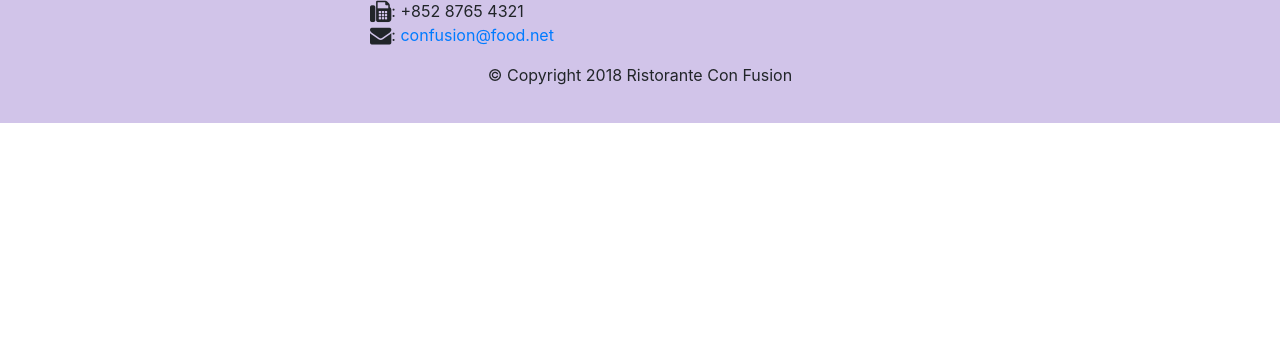
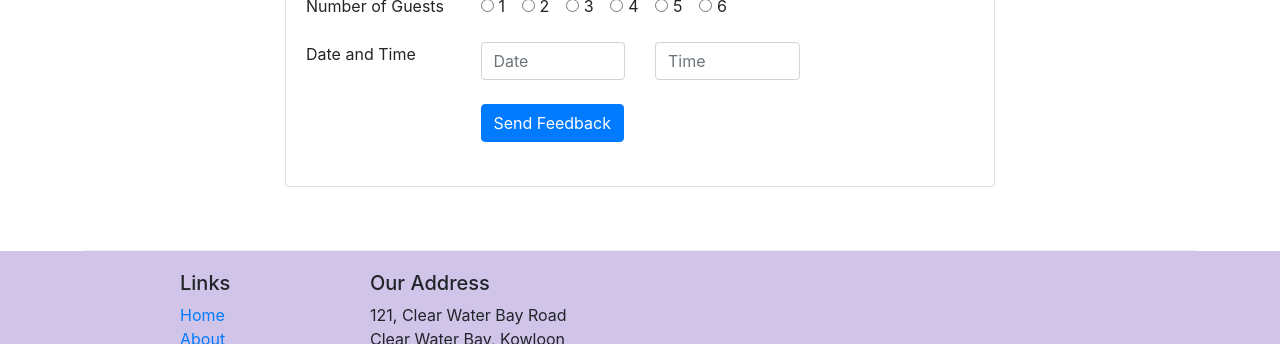
Before and after one commit to heloy07/Front-End-Web-UI-Frameworks-and-Tools-Bootstrap-4, a website: page index.html in a window 1280 px wide. Shown: the part 1683-2027 px from the top of the page. Before the commit the page ends 1806 px from the top, so only its background shows below. Drawn offline with nearby package versions, Linux system fonts and the light colour scheme.

Commit message:
assignement2- Table reservation

```diff
--- a/index.html
+++ b/index.html
@@ -24,10 +24,14 @@
             <a class="navbar-brand mr-auto" href="#"><img src="img/logo.png" height="30" width="41"></a>
             <div class='collapse navbar-collapse' id='Navbar'>
                 <ul class='navbar-nav mr-auto'>
-                    <li class='navbar-item active'><a class='nav-link' href='#'><span class='fa fa-home fa-lg'></span> Home</a></li>
-                    <li class='navbar-item'><a class='nav-link' href='aboutus.html'><span class='fa fa-info fa-lg'></span>About</a></li>
-                    <li class='navbar-item'><a class='nav-link' href='#'><span class='fa fa-list fa-lg'></span>Menu</a></li>
-                    <li class='navbar-item'><a class='nav-link' href='contactus.html'><span class='fa fa-address-card fa-lg'></span>Contact</a></li>
+                    <li class='navbar-item active'><a class='nav-link' href='#'><span class='fa fa-home fa-lg'></span>
+                            Home</a></li>
+                    <li class='navbar-item'><a class='nav-link' href='aboutus.html'><span
+                                class='fa fa-info fa-lg'></span>About</a></li>
+                    <li class='navbar-item'><a class='nav-link' href='#'><span class='fa fa-list fa-lg'></span>Menu</a>
+                    </li>
+                    <li class='navbar-item'><a class='nav-link' href='contactus.html'><span
+                                class='fa fa-address-card fa-lg'></span>Contact</a></li>
                 </ul>
             </div>
         </div>
@@ -35,13 +39,17 @@
 
     <header class='jumbotron'>
         <div class='container'>
-            <div class='row row-header'>
+            <div class='row  align-items-center'>
                 <div class='col-12 col-sm-6'>
                     <h1>Ristorante con Fusion</h1>
                     <p>We take inspiration from the World's best cuisines, and create a unique fusion experience. Our
                         lipsmacking creations will tickle your culinary senses!</p>
                 </div>
-                <div class='col-12 col-sm'>
+                <div class="col-12 col-sm-3 align-self-center">
+                    <img src="img/logo.png" class="img-fluid">
+                </div>
+                <div class="col-12 col-sm-3 align-self-center">
+                    <a type='button' class='btn btn-warning btn-block' href='#reservation'> Reserve Table</a>
                 </div>
             </div>
         </div>
@@ -54,10 +62,10 @@
             </div>
             <div class='col col-sm order-sm-first col-md'>
                 <div class="media">
-                    <img class="d-flex mr-3 img-thumbnail align-self-center"
-                            src="img/uthappizza.png" alt="Uthappizza">
+                    <img class="d-flex mr-3 img-thumbnail align-self-center" src="img/uthappizza.png" alt="Uthappizza">
                     <div class="media-body">
-                        <h2 class="mt-0">Uthappizza <span class="badge badge-danger">HOT</span><span class='badge badge-pill badge-secondary'>$4.99</span></h2>
+                        <h2 class="mt-0">Uthappizza <span class="badge badge-danger">HOT</span><span
+                                class='badge badge-pill badge-secondary'>$4.99</span></h2>
                         <p class="d-none d-sm-block">A unique combination of Indian Uthappam (pancake) and
                             Italian pizza, topped with Cerignola olives, ripe vine
                             cherry tomatoes, Vidalia onion, Guntur chillies and
@@ -74,17 +82,18 @@
             <div class='col-12 col-sm-4 col-md-3'>
                 <h3>This Month's Promotions</h3>
             </div>
-            <div class='col col-sm order-sm-first col-md'>
+            <div class='col col-sm order-sm-last col-md'>
                 <div class='media'>
-                    <img class='d-flex mr-3 img-thumbnail align-self-center'
-                            src='img/buffet.png' alt='buffet'>
+
                     <div class='media-body'>
-                        <h2 class='mt-0'>Weekend Grand Buffet</h2>
-                        <p class='d-none d-sm-block'>Featuring mouthwatering combinations with a choice of five different salads, six enticing
-                            appetizers, six main entrees and five choicest desserts. Free flowing bubbly and soft drinks.
+                        <h2 class='mt-0'>Weekend Grand Buffet <span class="badge badge-danger">HOT</span></h2>
+                        <p class='d-none d-sm-block'>Featuring mouthwatering combinations with a choice of five
+                            different salads, six enticing
+                            appetizers, six main entrees and five choicest desserts. Free flowing bubbly and soft
+                            drinks.
                             All for just $19.99 per person. </p>
-
                     </div>
+                    <img class='d-flex mr-3 img-thumbnail align-self-center' src='img/buffet.png' alt='buffet'>
                 </div>
 
             </div>
@@ -96,8 +105,8 @@
             </div>
             <div class='col col-sm  order-sm-first col-md'>
                 <div class="media">
-                    <img class="d-flex mr-3 img-thumbnail align-self-center"
-                            src="img/alberto.png" alt="Alberto Somayya">
+                    <img class="d-flex mr-3 img-thumbnail align-self-center" src="img/alberto.png"
+                        alt="Alberto Somayya">
                     <div class="media-body">
                         <h2 class="mt-0">Alberto Somayya</h2>
                         <h4>Executive Chef</h4>
@@ -105,11 +114,74 @@
                             International experience having worked closely with
                             whos-who in the culinary world, he specializes in
                             creating mouthwatering Indo-Italian fusion experiences.
-                            </p>
+                        </p>
                     </div>
                 </div>
 
             </div>
+        </div>
+        <div class='row row-content align-items-center'>
+            <div class="offset-md-2 col-12 col-sm-8 ">
+                <div class="card">
+                    <h3 class="card-header badge-warning text-white">Reserve a Table</h3>
+                    <div class="card-body">
+                        <form id='reservation'>
+                            <dl class="row">
+                                <dd class="col-6 col-sm-3">Number of Guests</dd>
+                                <dd class="col-12 col-sm-9">
+                                    <div class="form-check form-check-inline">
+                                        <input class="form-check-input" type="radio" id="guests1" name="guests"
+                                            value="1">
+                                        <label class="form-check-label" for="guests1"> 1 </label>
+                                    </div>
+                                    <div class="form-check form-check-inline">
+                                        <input class="form-check-input" type="radio" id="guests2" name="guests"
+                                            value="2">
+                                        <label class="form-check-label" for="guests2"> 2 </label>
+                                    </div>
+                                    <div class="form-check form-check-inline">
+                                        <input class="form-check-input" type="radio" id="guests3" name="guests"
+                                            value="3">
+                                        <label class="form-check-label" for="guests3"> 3 </label>
+                                    </div>
+                                    <div class="form-check form-check-inline">
+                                        <input class="form-check-input" type="radio" id="guests4" name="guests"
+                                            value="4">
+                                        <label class="form-check-label" for="guests4"> 4 </label>
+                                    </div>
+                                    <div class="form-check form-check-inline">
+                                        <input class="form-check-input" type="radio" id="guests5" name="guests"
+                                            value="5">
+                                        <label class="form-check-label" for="guests5"> 5 </label>
+                                    </div>
+                                    <div class="form-check form-check-inline">
+                                        <input class="form-check-input" type="radio" id="guests6" name="guests"
+                                            value="6">
+                                        <label class="form-check-label" for="guests6"> 6 </label>
+                                    </div>
+                                </dd>
+                            </dl>
+                            <dl class='row'>
+                                <dd class='col-12 col-sm-3'>Date and Time</dd>
+                                <dd class='col-12 col-sm-3'>
+                                    <input type="text" class="form-control" id="dateId" name="date" placeholder="Date">
+                                </dd>
+                                <dd class='col-12 col-sm-3'>
+                                    <input type="text" class="form-control" id="timeId" name="time" placeholder="Time">
+                                </dd>
+                            </dl>
+                            <dl class='row'>
+                                <dd class="offset-md-3 col-md-10">
+
+                                    <button type="submit" class="btn btn-primary">Send Feedback</button>
+
+                                </dd>
+                            </dl>
+                        </form>
+                    </div>
+                </div>
+            </div>
+
         </div>
     </div>
 
@@ -139,11 +211,16 @@
                 </div>
                 <div class='col12 col-sm-4 align-self-center'>
                     <div class="text-center">
-                        <a class="btn btn-social-icon btn-google" href="http://google.com/+"><i class="fa fa-google-plus"></i></a>
-                        <a class="btn btn-social-icon btn-facebook" href="http://www.facebook.com/profile.php?id="><i class="fa fa-facebook"></i></a>
-                        <a class="btn btn-social-icon btn-linkedin" href="http://www.linkedin.com/in/"><i class="fa fa-linkedin"></i></a>
-                        <a class="btn btn-social-icon btn-twitter" href="http://twitter.com/"><i class="fa fa-twitter"></i></a>
-                        <a class="btn btn-social-icon btn-google" href="http://youtube.com/"><i class="fa fa-youtube"></i></a>
+                        <a class="btn btn-social-icon btn-google" href="http://google.com/+"><i
+                                class="fa fa-google-plus"></i></a>
+                        <a class="btn btn-social-icon btn-facebook" href="http://www.facebook.com/profile.php?id="><i
+                                class="fa fa-facebook"></i></a>
+                        <a class="btn btn-social-icon btn-linkedin" href="http://www.linkedin.com/in/"><i
+                                class="fa fa-linkedin"></i></a>
+                        <a class="btn btn-social-icon btn-twitter" href="http://twitter.com/"><i
+                                class="fa fa-twitter"></i></a>
+                        <a class="btn btn-social-icon btn-google" href="http://youtube.com/"><i
+                                class="fa fa-youtube"></i></a>
                         <a class="btn btn-social-icon" href="mailto:"><i class="fa fa-envelope-o"></i></a>
                     </div>
                 </div>
```
Also changed, not shown: aboutus.html (+1 -1 lines).
